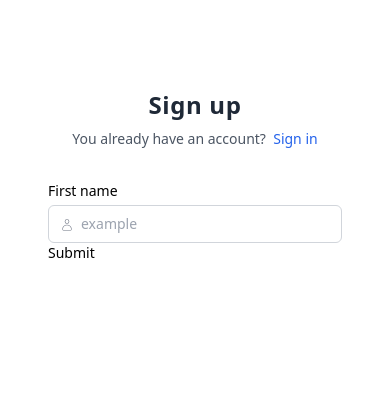
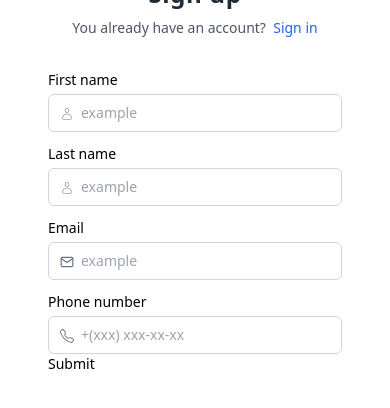
Before and after one commit to alialipoordev/nextjs-full-authentication, a Next.js app: page /auth in a window 390 px wide. Shown: the top 408 px of the page. Built offline with nearby package versions, Linux system fonts and the light colour scheme.

Commit message:
add validation for lastname, email, phone

```diff
--- a/package.json
+++ b/package.json
@@ -11,6 +11,7 @@
   "dependencies": {
     "@auth/mongodb-adapter": "^3.2.0",
     "@hookform/resolvers": "^3.6.0",
+    "@types/validator": "^13.11.10",
     "mongodb": "^6.7.0",
     "mongoose": "^8.4.1",
     "next": "14.2.3",
@@ -19,6 +20,7 @@
     "react-dom": "^18",
     "react-hook-form": "^7.51.5",
     "react-icons": "^5.2.1",
+    "validator": "^13.12.0",
     "zod": "^3.23.8"
   },
   "devDependencies": {
--- a/src/components/forms/Register.tsx
+++ b/src/components/forms/Register.tsx
@@ -4,6 +4,9 @@
 import { useForm } from "react-hook-form";
 import { z } from "zod";
 import { zodResolver } from "@hookform/resolvers/zod";
+import { FiMail } from "react-icons/fi";
+import { BsTelephone } from "react-icons/bs";
+import validator from "validator";
 
 interface IRegisterFormProps {}
 
@@ -13,6 +16,15 @@
     .min(2, "First name must be at least 2 characters")
     .max(32, "First name must be less than 32 characters")
     .regex(new RegExp("^[a-zA-Z]+$"), "No special characters allowed."),
+  last_name: z
+    .string()
+    .min(2, "Last name must be at least 2 characters")
+    .max(32, "Last name must be less than 32 characters")
+    .regex(new RegExp("^[a-zA-Z]+$"), "No special characters allowed."),
+  email: z.string().email("Please enter a valid address."),
+  phone: z.string().refine(validator.isMobilePhone, {
+    message: "Please enter a valid phone number",
+  }),
 });
 
 type FormSchemaType = z.infer<typeof FormSchema>;
@@ -42,8 +54,38 @@
           error={errors?.first_name?.message}
           disabled={isSubmitting}
         />
-        <button type="submit">Submit</button>
+        <Input
+          name="last_name"
+          label="Last name"
+          type="text"
+          icon={<CiUser />}
+          placeholder="example"
+          register={register}
+          error={errors?.last_name?.message}
+          disabled={isSubmitting}
+        />
       </div>
+      <Input
+        name="email"
+        label="Email"
+        type="text"
+        icon={<FiMail />}
+        placeholder="example"
+        register={register}
+        error={errors?.email?.message}
+        disabled={isSubmitting}
+      />
+      <Input
+        name="phone"
+        label="Phone number"
+        type="text"
+        icon={<BsTelephone />}
+        placeholder="+(xxx) xxx-xx-xx"
+        register={register}
+        error={errors?.phone?.message}
+        disabled={isSubmitting}
+      />
+      <button type="submit">Submit</button>
     </form>
   );
 };
```
Also changed, not shown: 1 other file (tests, documents, lock files or other folders).
